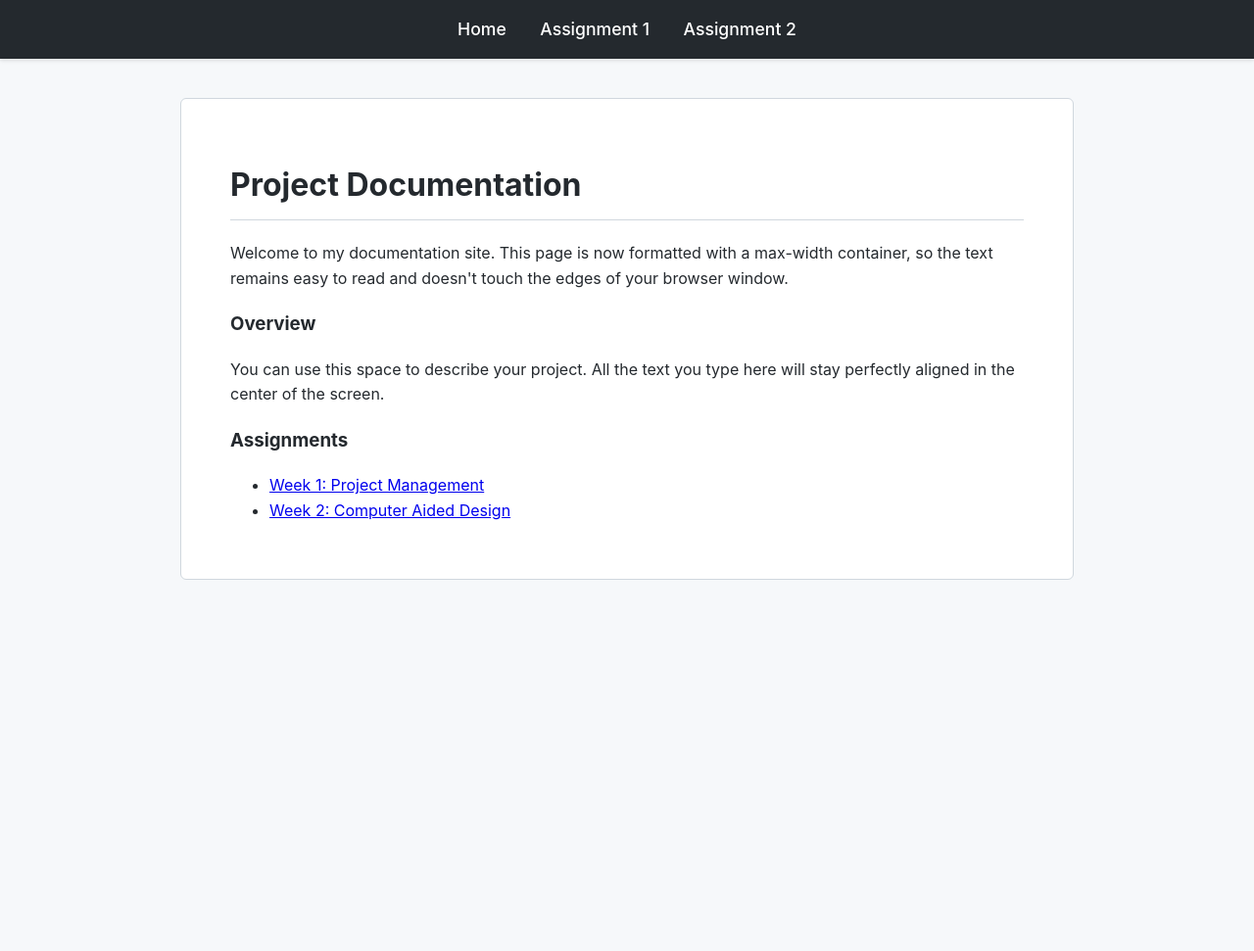
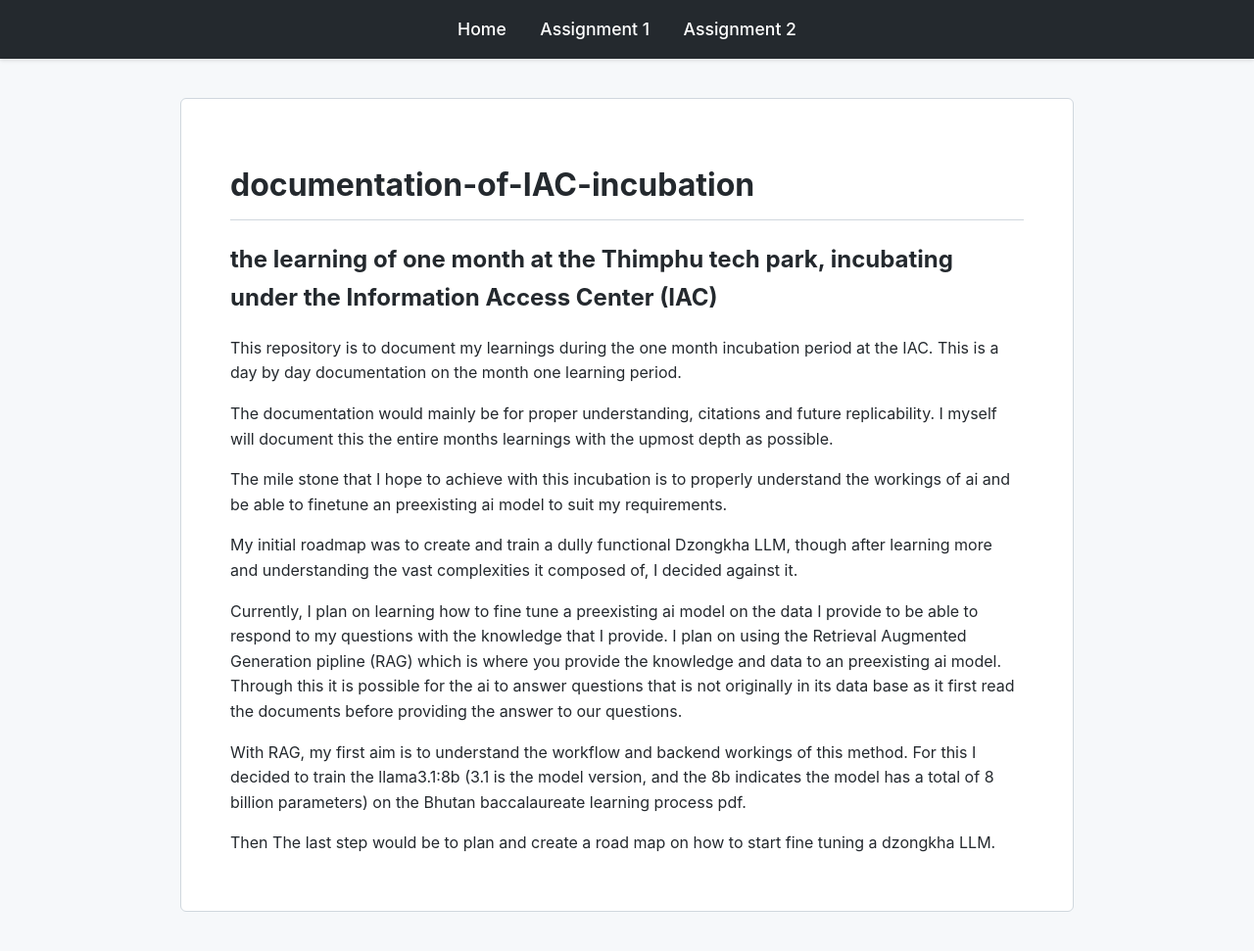
Before and after one commit to Yangtshel/documentation-of-IAC-incubation, a Jekyll site: the page index.html, which Jekyll copies as it is, in a window 1280 px wide. Shown: the whole page at 98% size. Built offline with Jekyll 4.4.1, drawn with Linux system fonts in a browser that asks for light colours; before the commit the page ends 900 px from its top, so only the background shows below that.

```diff
--- a/index.html
+++ b/index.html
@@ -70,17 +70,17 @@
     <!-- The Wrapper that keeps text centered and away from edges -->
     <div class="content-wrapper">
         <div class="inner-content">
-            <h1>Project Documentation</h1>
-            <p>Welcome to my documentation site. This page is now formatted with a max-width container, so the text remains easy to read and doesn't touch the edges of your browser window.</p>
+           <h1 id="documentation-of-iac-incubation">documentation-of-IAC-incubation</h1>
+            <h2 id="the-learning-of-one-month-at-the-thimphu-tech-park-incubating-under-the-information-access-center-iac-">the learning of one month at the Thimphu tech park, incubating under the Information Access Center (IAC)</h2>
+            <p>This repository is to document my learnings during the one month incubation period at the IAC. This is a day by day documentation on the month one learning period.</p>
+            <p>The documentation would mainly be for proper understanding, citations and future replicability. I myself will document this the entire months learnings with the upmost depth as possible.</p>
+            <p>The mile stone that I hope to achieve with this incubation is to properly understand the workings of ai and be able to finetune an preexisting ai model to suit my requirements.</p>
+            <p>My initial roadmap was to create and train a dully functional Dzongkha LLM, though after learning more and understanding the vast complexities it composed of, I decided against it.</p>
+            <p>Currently, I plan on learning how to fine tune a preexisting ai model on the data I provide to be able to respond to my questions with the knowledge that I provide. I plan on using the Retrieval Augmented Generation pipline (RAG) which is where you provide the knowledge and data to an preexisting ai model. Through this it is possible for the ai to answer questions that is not originally in its data base as it first read the documents before providing the answer to our questions.</p>
+            <p>With RAG, my first aim is to understand the workflow and  backend workings of this method. For this I decided to train the llama3.1:8b (3.1 is the model version, and the 8b indicates the model has a total of 8 billion parameters) on the Bhutan baccalaureate learning process pdf. </p>
+            <p>Then The last step would be to plan and create a road map on how to start fine tuning a dzongkha LLM.</p>
 
-            <h3>Overview</h3>
-            <p>You can use this space to describe your project. All the text you type here will stay perfectly aligned in the center of the screen.</p>
 
-            <h3>Assignments</h3>
-            <ul>
-                <li><a href="your-folder/file1.html">Week 1: Project Management</a></li>
-                <li><a href="your-folder/file2.html">Week 2: Computer Aided Design</a></li>
-            </ul>
         </div>
     </div>
 
```
